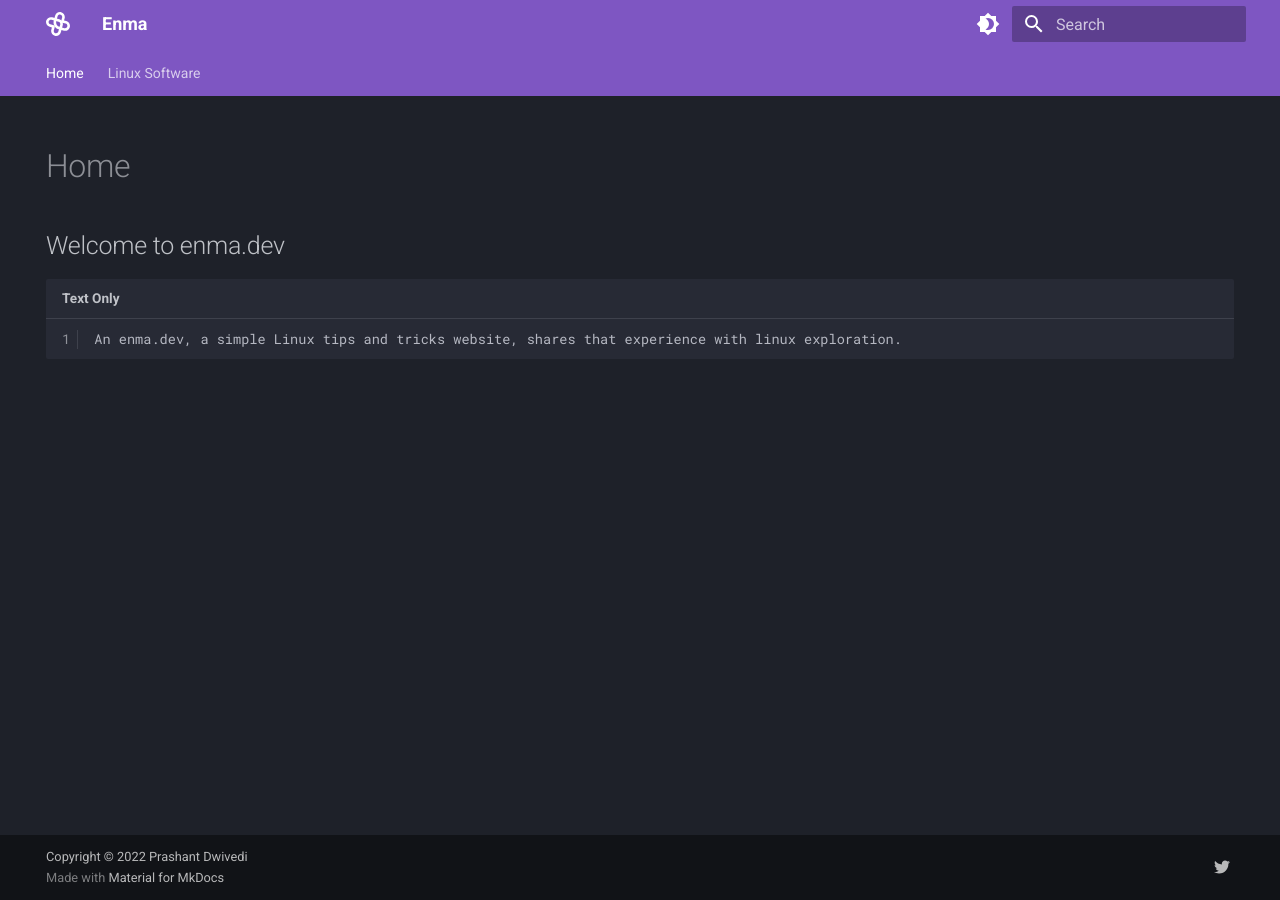
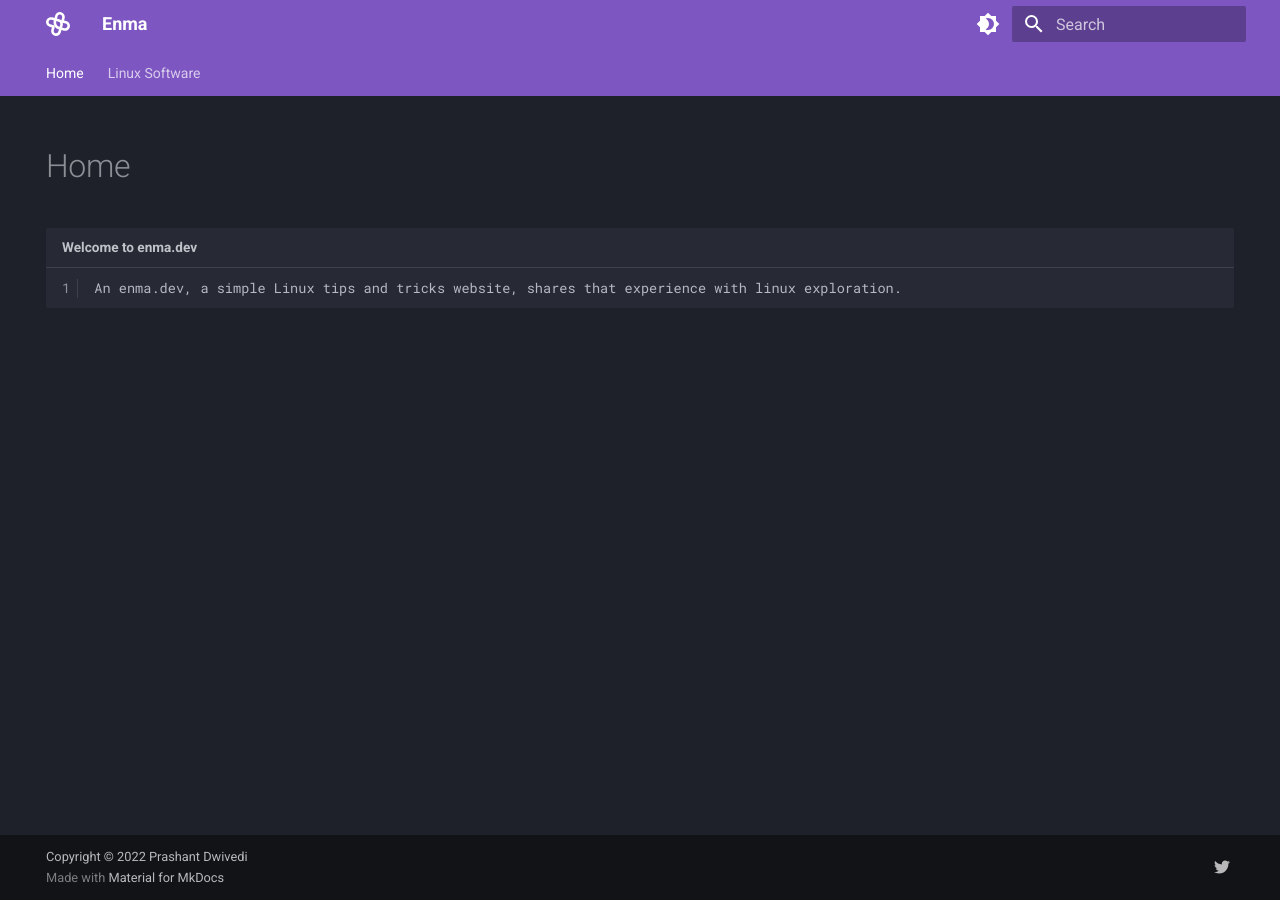
Before and after one commit to prashantdwivedi/enma, an MkDocs documentation site: the page built from docs/index.md, in a window 1280 px wide. Built offline with MkDocs 1.6.1 and Material for MkDocs 9.7.7, drawn with Linux system fonts in a browser that asks for light colours.

Commit message:
update index.md file

````diff
--- a/docs/index.md
+++ b/docs/index.md
@@ -3,7 +3,6 @@ hide:
   - navigation
   - toc
 ---
-##Welcome to enma.dev
-```
+```title="Welcome to enma.dev"
 An enma.dev, a simple Linux tips and tricks website, shares that experience with linux exploration.
 ```
````
